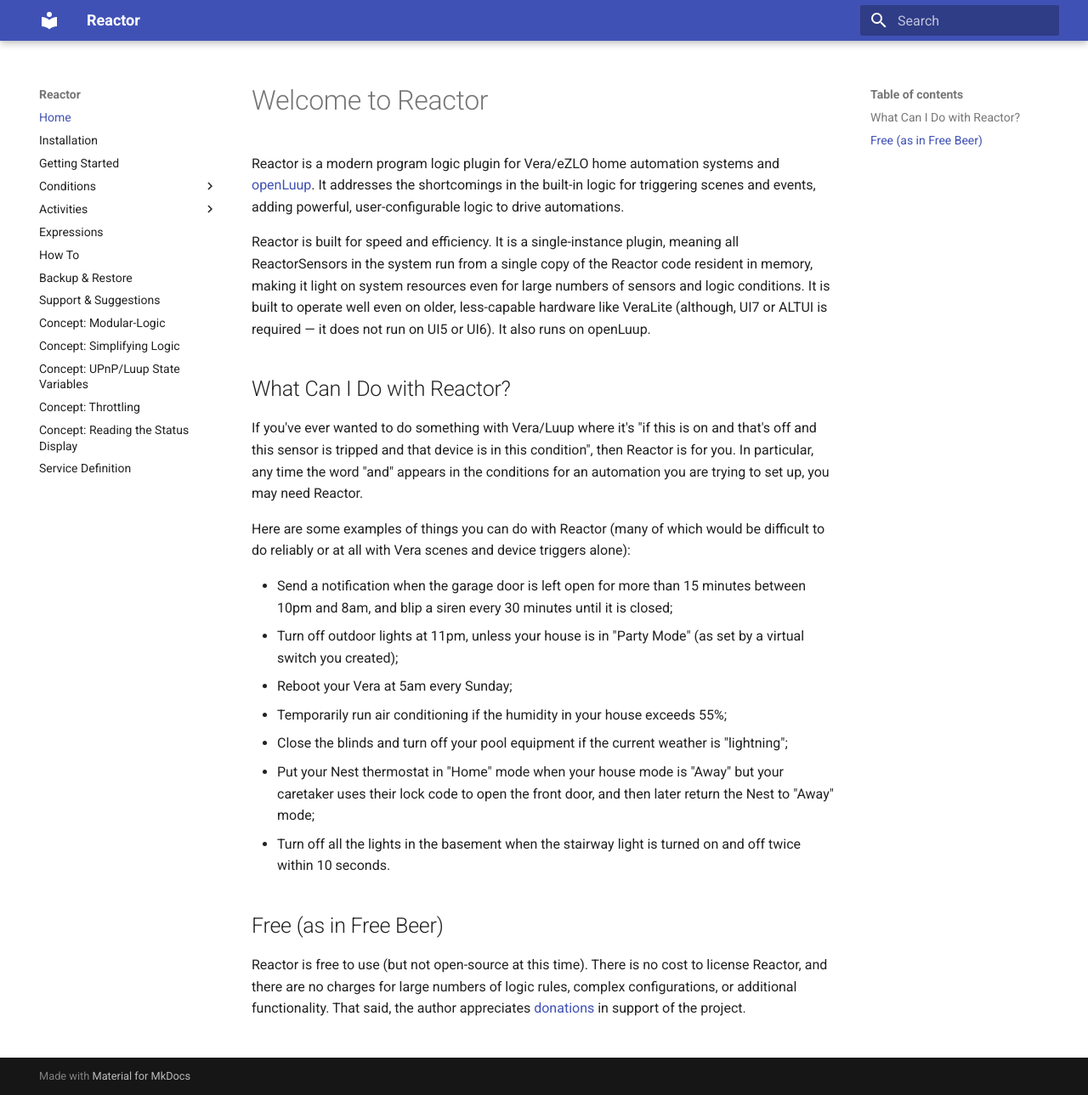
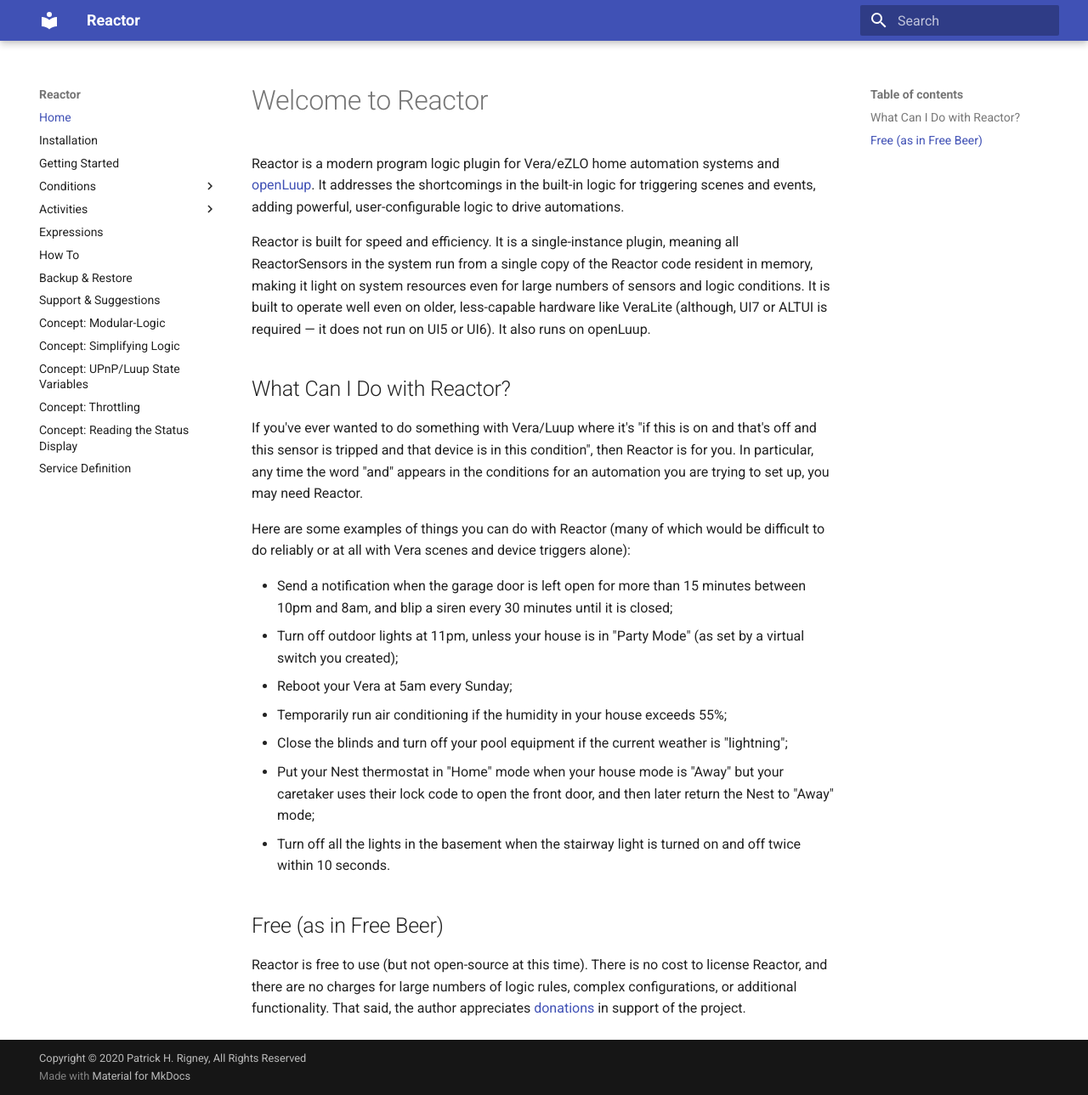
Before and after one commit to toggledbits/Reactor-docs, an MkDocs documentation site: the page built from docs/index.md, in a window 1280 px wide and 1289 px high. Shown: the whole window at 85% size. Built offline with MkDocs 1.6.1 and Material for MkDocs 9.7.7, drawn with Linux system fonts in a browser that asks for light colours.

Commit message:
Copyright

```diff
--- a/mkdocs.yml
+++ b/mkdocs.yml
@@ -1,5 +1,6 @@
 site_name: Reactor
 theme: material
+copyright: 'Copyright &copy; 2020 Patrick H. Rigney, All Rights Reserved'
 nav:
   - Home: index.md
   - Installation: Installation.md
```
